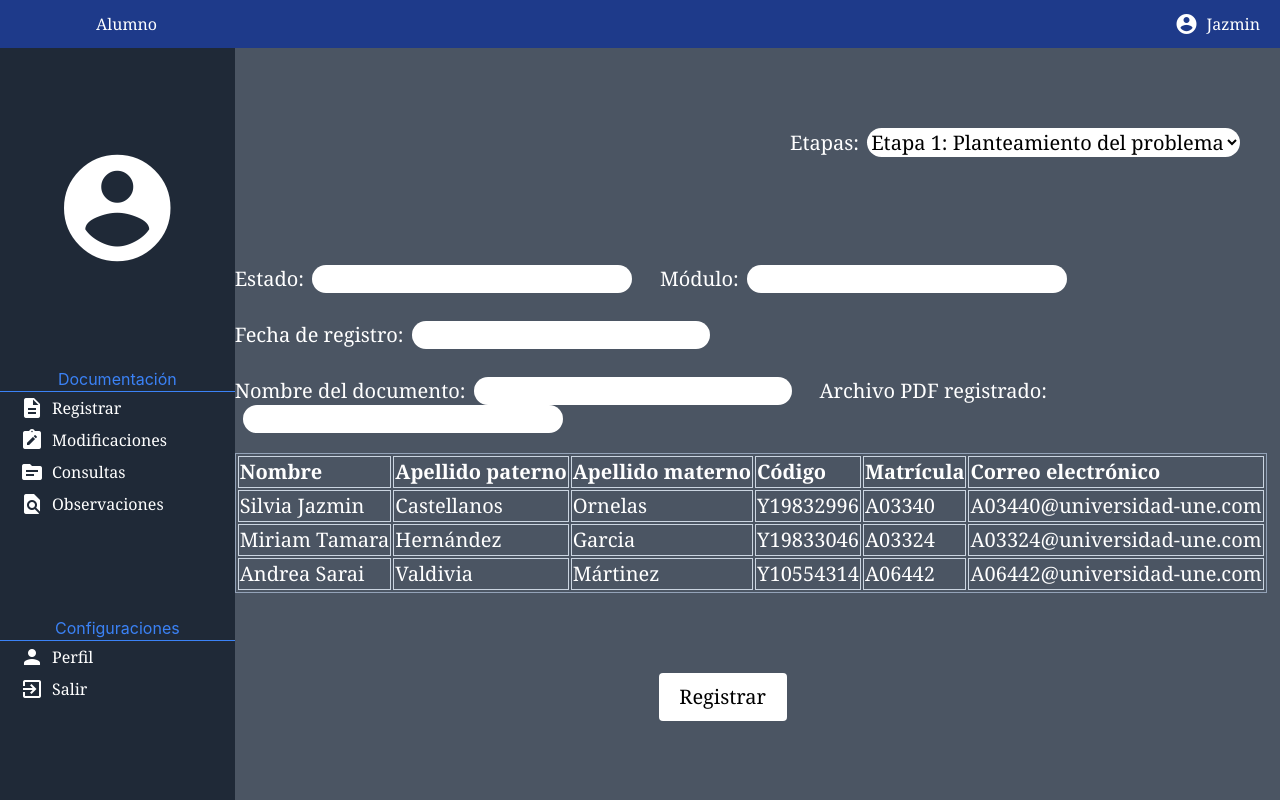
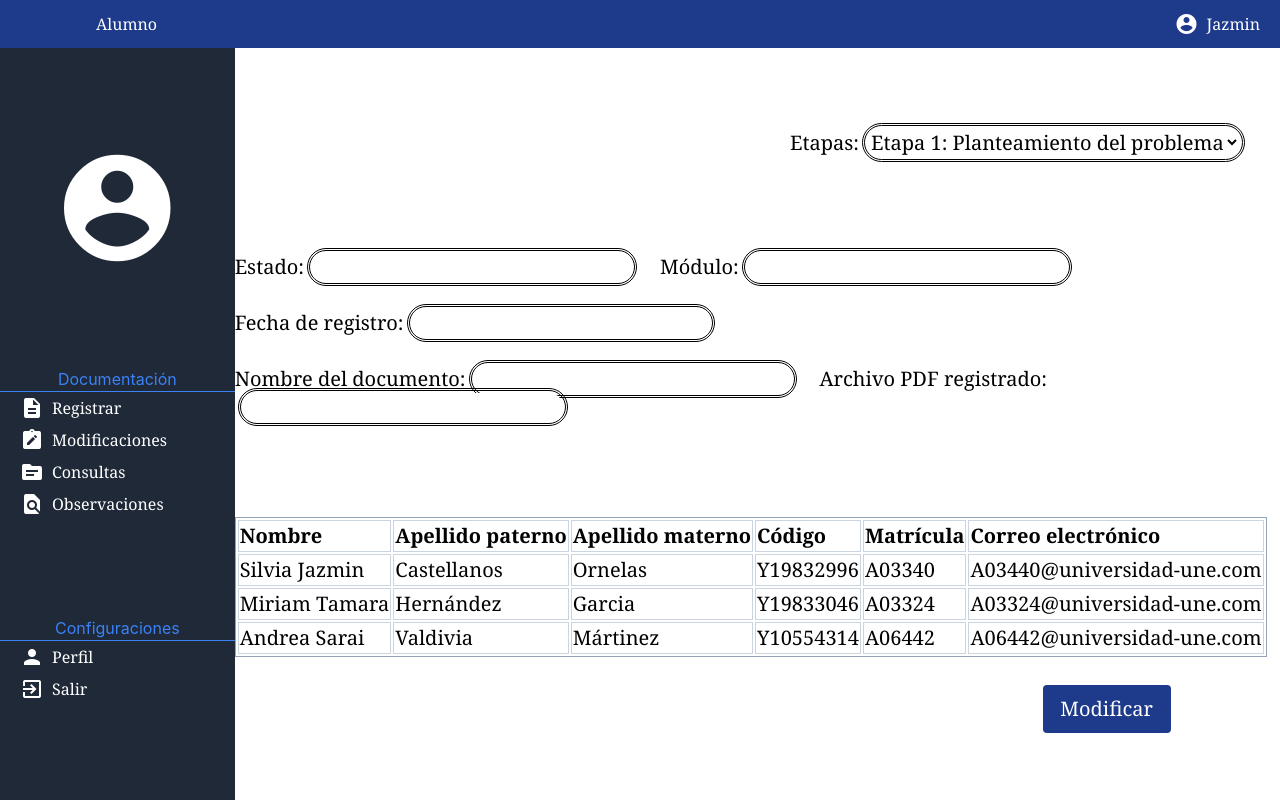
Before and after one commit to JazOki/Modular2, a Next.js app: page /dashboard_consultas in a window 1280 px wide. Built offline with nearby package versions, Linux system fonts and the light colour scheme.

Commit message:
Change colors and others

```diff
--- a/pages/dashboard_Modificaciones.jsx
+++ b/pages/dashboard_Modificaciones.jsx
@@ -11,7 +11,7 @@ const Modificaciones = () => {
               Etapas:
               <select
                 name="select"
-                className="font-serif ml-2 text-center rounded-full bg-blue text-black-600 w-auto outline-double outline-3 outline-offset-2 ..."
+                className="font-serif ml-2 rounded-full bg-blue text-black-600 w-auto outline-double outline-3 outline-offset-2 ..."
               >
                 <option value="etapa1">Etapa 1: Planteamiento del problema </option>
                 <option value="etapa2">Etapa 2: Resumen del protyecto </option>
--- a/pages/dashboard_consultas.jsx
+++ b/pages/dashboard_consultas.jsx
@@ -27,12 +27,12 @@ const Consultas = () => {
 
   return (
     <Layout nombre="Jazmin" matricula="A03440" codigo="Y1923553">
-      <div className=" flex flex-col h-full font-serif text-left text-xl bg-gray-600">
-        <p className="mr-79 ml-auto pt-20 pr-10 font-serif text-xl text-white">
+      <div className=" flex flex-col h-full font-serif text-left text-xl bg-white-600">
+        <p className="mr-79 ml-auto pt-20 pr-10 font-serif text-xl text-black ">
           Etapas:
           <select
             name="select"
-            className="font-serif ml-2 text-center rounded-full bg-white text-black w-auto"
+            className="font-serif ml-2  rounded-full bg-white text-black w-auto outline-double outline-3 outline-offset-2 ..."
           >
             <option value="etapa1">Etapa 1: Planteamiento del problema </option>
             <option value="etapa2">Etapa 2: Resumen del protyecto </option>
@@ -42,128 +42,97 @@ const Consultas = () => {
         <form className="m-auto">
           <p
             id="asesor2Box"
-            className="font-serif text-left text-xl pt-7 text-white"
+            className="font-serif text-left text-xl pt-7 text-black"
           >
             Estado:
             <input
               type="text"
-              className=" pl-5 ml-2 w-80 text-black rounded-full"
+              className=" pl-5 ml-2 w-80 text-black rounded-full outline-double outline-3 outline-offset-2 ..."
             ></input>
             <a
               id="modulo2Box"
-              className="font-serif ml-7 text-left text-xl pl-0 pt-5 text-white"
+              className="font-serif ml-7 text-left text-xl pl-0 pt-5 text-black"
             >
               Módulo:
               <input
                 type="text"
-                className="ml-2 w-80 text-black rounded-full"
+                className="ml-2 w-80 text-black rounded-full outline-double outline-3 outline-offset-2 ..."
               ></input>
             </a>
           </p>
           <p>
 
           </p>
-          <p className="font-serif text-xl pt-7 text-white">
+          <p className="font-serif text-xl pt-7 text-black">
             Fecha de registro:
-            <input type="text" className="ml-2 w- text-black rounded-full"></input>
+            <input type="text" className="ml-2 w- text-black rounded-full outline-double outline-3 outline-offset-2 ..."></input>
           </p>
           <p
             id="asesor2Box"
-            className="font-serif text-left text-xl pt-7 text-white"
+            className="font-serif text-left text-xl pt-7 text-black"
           >
             Nombre del documento:
             <input
               type="text"
-              className=" pl-5 ml-2 w-70 text-black rounded-full"
+              className=" pl-5 ml-2 w-70 text-black rounded-full outline-double outline-3 outline-offset-2 ..."
             ></input>
             <a
               id="modulo2Box"
-              className="font-serif ml-7 text-left text-xl pl-0 pt-5 text-white"
+              className="font-serif ml-7 text-left text-xl pl-0 pt-5 text-black"
             >
               Archivo PDF registrado:
               <input
                 type="text"
-                className=" pl-5 ml-2 w-80 text-black rounded-full"
+                className=" pl-5 ml-2 w-80 text-black rounded-full outline-double outline-3 outline-offset-2 ..."
               ></input>
             </a>
           </p>
-          {/* <p className="pt-5">
-            <table className="table-fixed font">
-              <thead>
-                <tr>
-                  <th className="border border-white px-4 py-2 text-white">Nombre</th>
-                  <th className="border border-white px-4 py-2 text-white">Apellido materno</th>
-                  <th className="border border-white px-4 py-2 text-white">Apellido paterno</th>
-                  <th className="border border-white px-4 py-2 text-white">Código</th>
-                  <th className="border border-white px-4 py-2 text-white">Matrícula</th>
-                  <th className="border border-white px-4 py-2 text-white">Correo electrónico</th>
-                </tr>
-              </thead>
-              <tbody>
-                <tr>
-                  <td >The Sliding Mr. Bones (Next Stop, Pottersville)</td>
-                  <td>Malcolm Lockyer</td>
-                  <td>1961</td>
-                </tr>
-                <tr>
-                  <td>Witchy Woman</td>
-                  <td>The Eagles</td>
-                  <td>1972</td>
-                </tr>
-                <tr>
-                  <td>Shining Star</td>
-                  <td>Earth, Wind, and Fire</td>
-                  <td>1975</td>
-                </tr>
-              </tbody>
-            </table>
-          </p> */}
           <div>
-            <p className="pt-5">
-              <table class="table-fixed border-separate border border-slate-400 ...">
+            <p className="pt-24">
+              <table class="table-fixed border-separate border border-slate-400 ... border-blue-600">
                 <thead>
-                  <tr className="border-white px-4 py-2 text-white">
-                    <th className="border border-slate-300 ...">Nombre</th>
-                    <th className="border border-slate-300 ...">Apellido paterno</th>
-                    <th className="border border-slate-300 ...">Apellido materno</th>
-                    <th className="border border-slate-300 ...">Código</th>
-                    <th className="border border-slate-300 ...">Matrícula</th>
-                    <th className="border border-slate-300 ...">Correo electrónico</th>
+                  <tr className="border-blue-600 px-4 py-2 text-black">
+                    <th className="border border-blue-600 border-slate-300 ...">Nombre</th>
+                    <th className="border border-blue-600 border-slate-300 ...">Apellido paterno</th>
+                    <th className="border border-blue-600 border-slate-300 ...">Apellido materno</th>
+                    <th className="border border-blue-600 border-slate-300 ...">Código</th>
+                    <th className="border border-blue-600 border-slate-300 ...">Matrícula</th>
+                    <th className="border border-blue-600 border-slate-300 ...">Correo electrónico</th>
                   </tr>
                 </thead>
                 <tbody>
-                  <tr className="border-white px-4 py-2 text-white">
-                    <td className="border border-slate-300 ...">Silvia Jazmin  </td>
-                    <td className="border border-slate-300 ...">Castellanos</td>
-                    <td className="border border-slate-300 ...">Ornelas</td>
-                    <td className="border border-slate-300 ...">Y19832996</td>
-                    <td className="border border-slate-300 ...">A03340</td>
-                    <td className="border border-slate-300 ...">A03440@universidad-une.com</td>
+                  <tr className="border-blue-600 px-4 py-2 text-black">
+                    <td className="border border-blue-600 border-slate-300 ...">Silvia Jazmin  </td>
+                    <td className="border border-blue-600 border-slate-300 ...">Castellanos</td>
+                    <td className="border border-blue-600 border-slate-300 ...">Ornelas</td>
+                    <td className="border border-blue-600 border-slate-300 ...">Y19832996</td>
+                    <td className="border border-blue-600 border-slate-300 ...">A03340</td>
+                    <td className="border border-blue-600 border-slate-300 ...">A03440@universidad-une.com</td>
                   </tr>
-                  <tr className="border-white px-4 py-2 text-white">
-                    <td className="border border-slate-300 ...">Miriam Tamara  </td>
-                    <td className="border border-slate-300 ...">Hernández</td>
-                    <td className="border border-slate-300 ...">Garcia</td>
-                    <td className="border border-slate-300 ...">Y19833046</td>
-                    <td className="border border-slate-300 ...">A03324</td>
-                    <td className="border border-slate-300 ...">A03324@universidad-une.com</td>
+                  <tr className="border-blue-600 px-4 py-2 text-black">
+                    <td className="border border-blue-600 border-slate-300 ...">Miriam Tamara  </td>
+                    <td className="border border-blue-600 border-slate-300 ...">Hernández</td>
+                    <td className="border border-blue-600 border-slate-300 ...">Garcia</td>
+                    <td className="border border-blue-600 border-slate-300 ...">Y19833046</td>
+                    <td className="border border-blue-600 border-slate-300 ...">A03324</td>
+                    <td className="border border-blue-600 border-slate-300 ...">A03324@universidad-une.com</td>
                   </tr>
-                  <tr className="border-white px-4 py-2 text-white">
-                    <td className="border border-slate-300 ...">Andrea Sarai  </td>
-                    <td className="border border-slate-300 ...">Valdivia</td>
-                    <td className="border border-slate-300 ...">Mártinez</td>
-                    <td className="border border-slate-300 ...">Y10554314</td>
-                    <td className="border border-slate-300 ...">A06442</td>
-                    <td className="border border-slate-300 ...">A06442@universidad-une.com</td>
+                  <tr className="border-blue-600 px-4 py-2 text-black">
+                    <td className="border border-blue-600 border-slate-300 ...">Andrea Sarai  </td>
+                    <td className="border border-blue-600 border-slate-300 ...">Valdivia</td>
+                    <td className="border border-blue-600 border-slate-300 ...">Mártinez</td>
+                    <td className="border border-blue-600 border-slate-300 ...">Y10554314</td>
+                    <td className="border border-blue-600 border-slate-300 ...">A06442</td>
+                    <td className="border border-blue-600 border-slate-300 ...">A06442@universidad-une.com</td>
                   </tr>
                 </tbody>
               </table>
             </p>
           </div>
-          <div>
-            <p className="pt-20 ml-96">
-              <button className=" text-black font-serif rounded left ml-10 w-32 h-12  transition bg-white hover:-translate-y-1 hover:scale-110 hover:bg-gray-300 duration-150">
-                Registrar
+          <div className="ml-96">
+            <p className="pt-7 ml-96 text-white">
+              <button className="font-serif rounded left ml-10 w-32 h-12 transition bg-blue-900 hover:-translate-y-1 hover:scale-110 hover:bg-blue duration-150">
+                Modificar
               </button>
             </p>
           </div>
```
Also changed, not shown: pages/dashboard_registro.jsx (+18 -35 lines).
